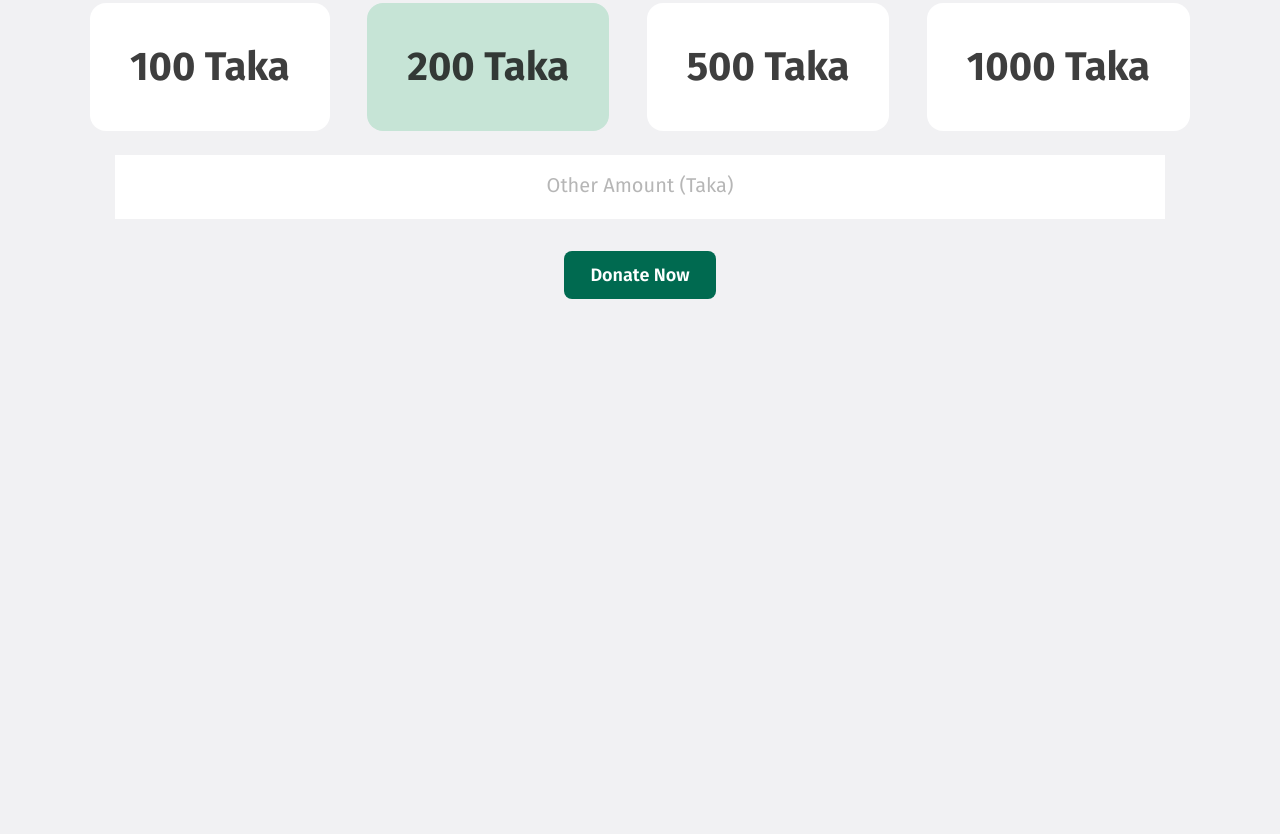
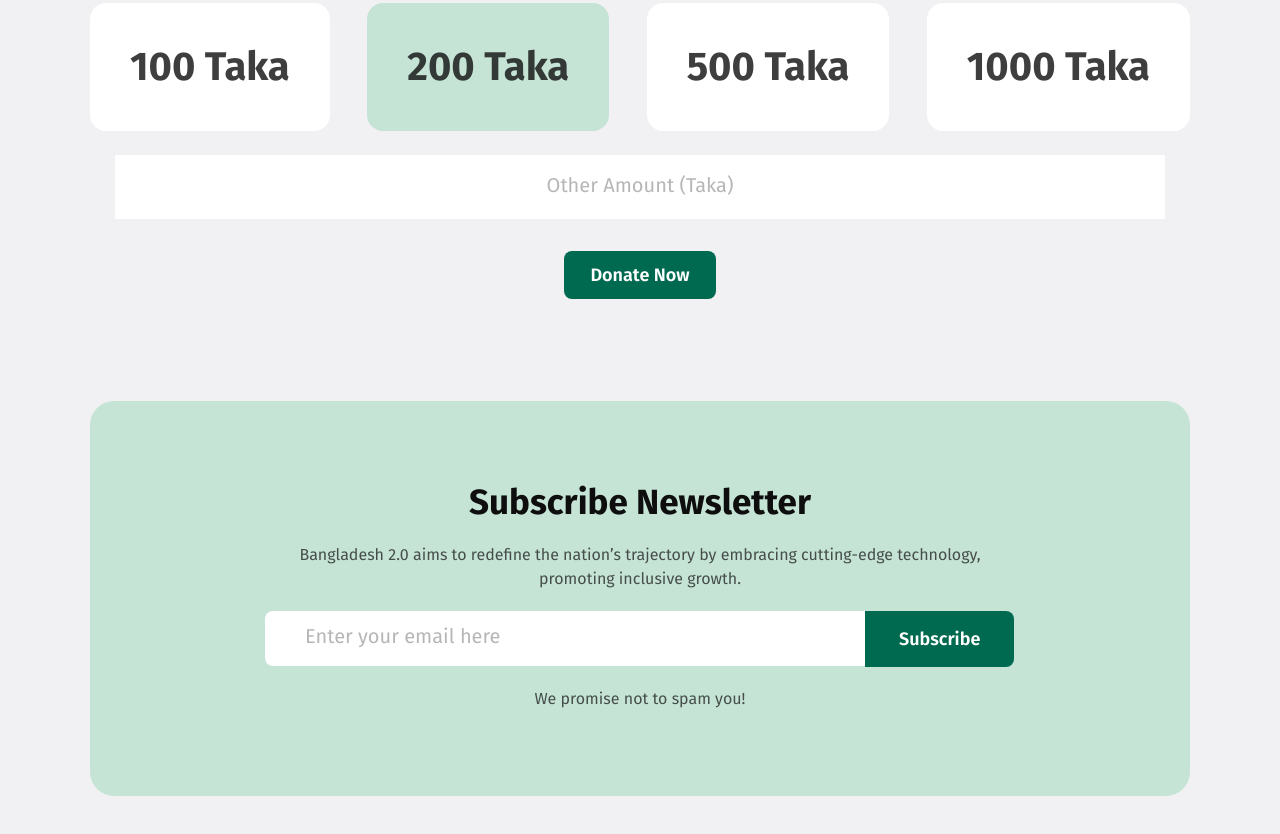
Before and after one commit to MdEbrahim-Shuvo/Bangladesh-2.0, a plain HTML site: page index.html in a window 1280 px wide. Shown: the part 3234-4068 px from the top of the page. Before the commit the page ends 3555 px from the top, so only its background shows below. Drawn offline with Linux system fonts and the light colour scheme.

Commit message:
fourth commit (newsletter section)

```diff
--- a/index.html
+++ b/index.html
@@ -134,4 +134,15 @@
                 <input class="donate-btn" type="submit" value="Donate Now">
             </form>
        </section>
+       <section id="newsletter-section">
+            <div class="newsletter-text">
+                <h2 class="sub-title">Subscribe Newsletter</h2>
+                <p class="description-text">Bangladesh 2.0 aims to redefine the nation’s trajectory by embracing cutting-edge technology, promoting inclusive growth.</p>
+                <form class="newsletter-form" action="">
+                    <input type="email" placeholder="Enter your email here">
+                    <input class="newsletter-btn" type="submit" value="Subscribe">
+                </form>
+                <p class="description-text">We promise not to spam you!</p>
+            </div>
+        </section>
     </main>
--- a/style.css
+++ b/style.css
@@ -327,7 +327,7 @@ main {
     gap: 12px;
 }
 
-.post-text button, .donate-btn {
+.post-text button, .donate-btn, .newsletter-btn  {
     font-size: 18px;
     font-weight: 600;
     padding: 13px 26px;
@@ -413,3 +413,48 @@ main {
     text-transform: capitalize;
 }
 /*!===== donate section design end ======= */
+
+/* ? newsletter section design start */
+
+#newsletter-section {
+    height: 395px;
+    background-color: rgba(198, 228, 214, 1);
+    padding: 80px 100px;
+    border-radius: 24px;
+    margin: 0 0 80px 0;
+}
+
+.newsletter-text{
+    display: flex;
+    flex-direction: column;
+    justify-content: center;
+    gap: 20px;
+    width: 750px;
+    text-align: center;
+    margin: 0 auto;
+}
+.newsletter-form {
+    display: flex;
+}
+
+.newsletter-form input[type=email] {
+    width: 600px;
+    height: 55px;
+    padding: 18px 40px;
+    background-color: rgba(255, 255, 255, 1);
+    border: none;
+    border-radius: 8px 0 0 8px;
+    outline: 0;
+}
+
+.newsletter-form input[type=email]::placeholder {
+    text-align: left;
+    text-transform: none;
+}
+
+.newsletter-form input[type=submit] {
+    padding: 17px 34px;
+    border: none;
+    outline: 0;
+    border-radius: 0 8px 8px 0;
+}
```
